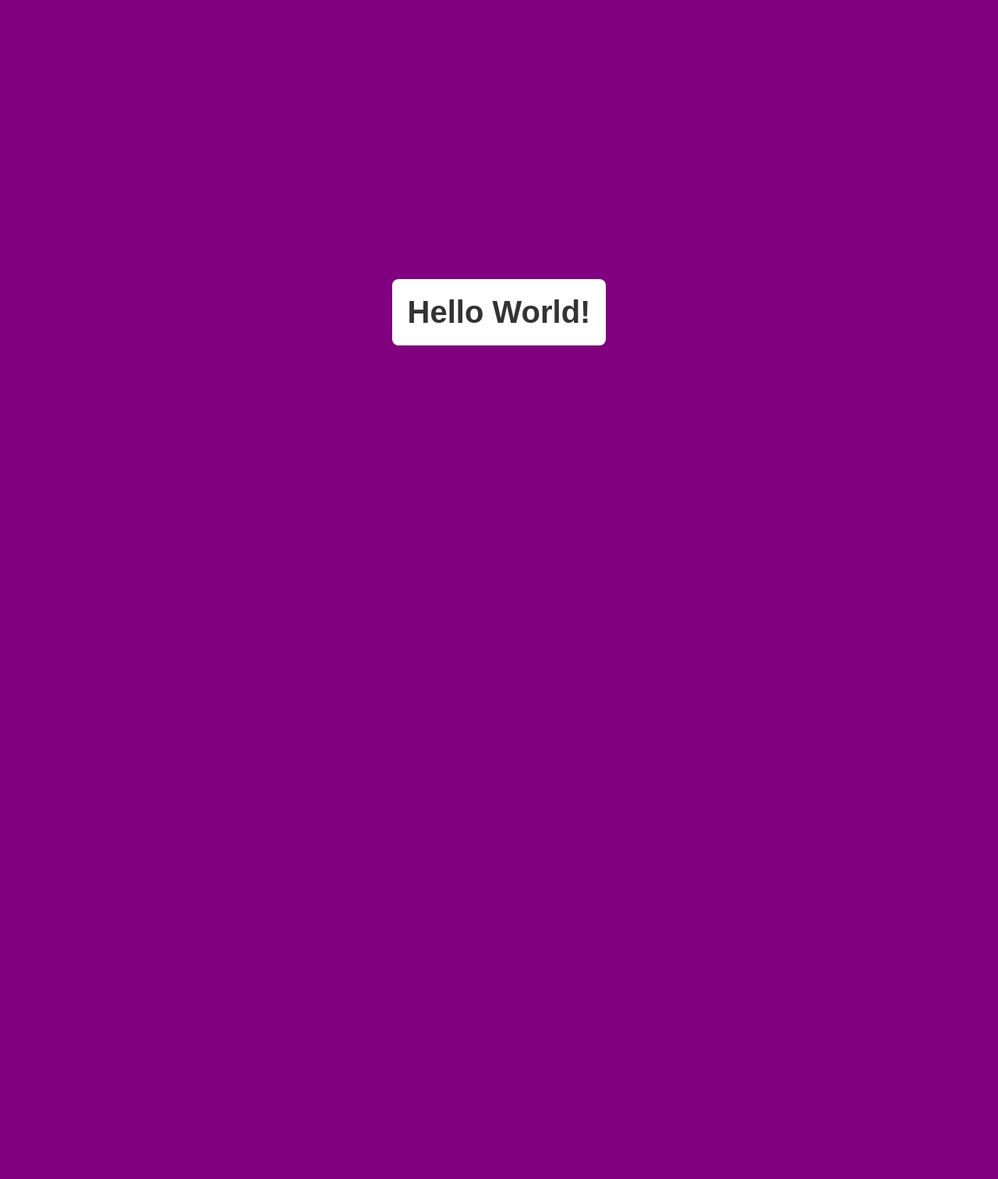
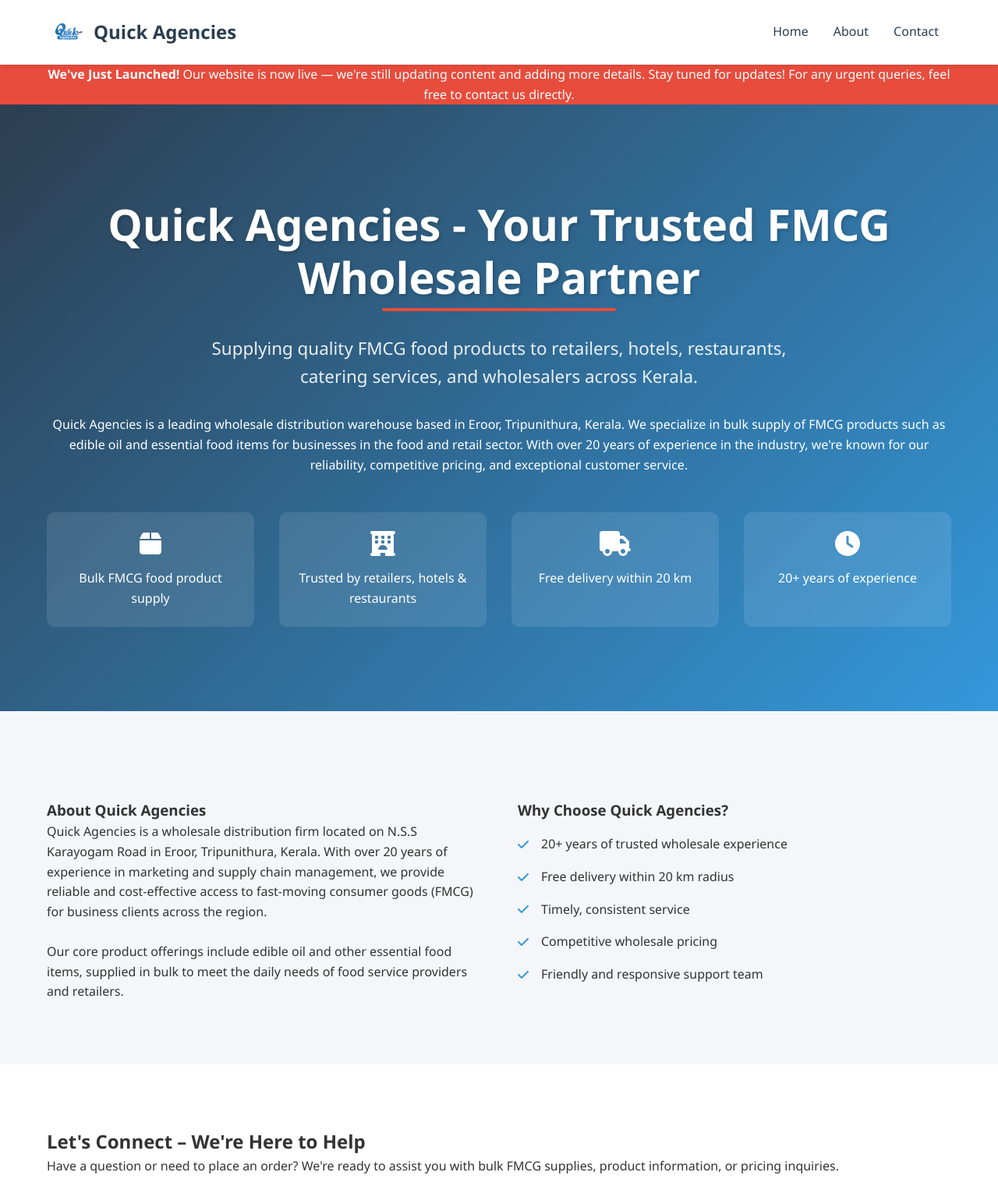
Before and after one commit to thenameisalbin/website, a plain HTML site: page index.html in a window 1280 px wide. Shown: the top 1512 px of the page at 78% size. Before the commit the page ends 800 px from the top, so only its background shows below. Drawn offline with Linux system fonts and the light colour scheme.

Commit message:
New website

```diff
--- a/index.html
+++ b/index.html
@@ -3,38 +3,122 @@
 <head>
     <meta charset="UTF-8">
     <meta name="viewport" content="width=device-width, initial-scale=1.0">
-    <title>Website Title Here</title>
-    <style>
-        body {
-            font-family: sans-serif;
-            background-color: #800080; /* Purple background color */
-            display: flex;
-            justify-content: center;
-            align-items: center;
-            min-height: 100vh;
-            margin: 0;
-            color: white; /* Set default text color to white for better contrast on purple */
-        }
-
-        .container {
-            text-align: center;
-            padding: 20px;
-            background-color: #ffffff;
-            border-radius: 8px;
-            box-shadow: 0 2px 4px rgba(0, 0, 0, 0.1);
-            color: #333; /* Set text color within the container back to dark gray */
-        }
-
-        h1 {
-            color: inherit; /* Inherit text color from the container */
-            font-size: 2.5em;
-            margin: 0;
-        }
-    </style>
+    <link rel="icon" type="image/png" href="./logo.png">
+    <title>Quick Agencies - Your Trusted FMCG Wholesale Partner</title>
+    <link rel="stylesheet" href="style.css">
+    <link rel="stylesheet" href="https://cdnjs.cloudflare.com/ajax/libs/font-awesome/6.0.0/css/all.min.css">
 </head>
 <body>
-    <div class="container">
-        <h1>Hello World!</h1>
+    <div class="beta-banner">
+        <div class="container">
+            <p><strong>We've Just Launched!</strong> Our website is now live — we're still updating content and adding more details. Stay tuned for updates! For any urgent queries, feel free to contact us directly.</p>
+        </div>
     </div>
+
+    <nav id="navbar">
+        <div class="container">
+            <h2 class="logo">
+                <img src="./logo.png" alt="Logo" class="logo-img">
+                Quick Agencies
+            </h2>
+            <div class="nav-toggle" id="navToggle">
+                <span></span>
+                <span></span>
+                <span></span>
+            </div>
+            <ul class="nav-links">
+                <li><a href="#home">Home</a></li>
+                <li><a href="#about">About</a></li>
+                <li><a href="#contact">Contact</a></li>
+            </ul>
+        </div>
+    </nav>
+
+    <section id="home" class="hero">
+        <div class="container">
+            <h1>Quick Agencies - Your Trusted FMCG Wholesale Partner</h1>
+            <p class="subheadline">Supplying quality FMCG food products to retailers, hotels, restaurants, catering services, and wholesalers across Kerala.</p>
+            <p class="intro">Quick Agencies is a leading wholesale distribution warehouse based in Eroor, Tripunithura, Kerala. We specialize in bulk supply of FMCG products such as edible oil and essential food items for businesses in the food and retail sector. With over 20 years of experience in the industry, we're known for our reliability, competitive pricing, and exceptional customer service.</p>
+            <div class="highlights">
+                <div class="highlight-item">
+                    <i class="fas fa-box"></i>
+                    <p>Bulk FMCG food product supply</p>
+                </div>
+                <div class="highlight-item">
+                    <i class="fas fa-hotel"></i>
+                    <p>Trusted by retailers, hotels & restaurants</p>
+                </div>
+                <div class="highlight-item">
+                    <i class="fas fa-truck"></i>
+                    <p>Free delivery within 20 km</p>
+                </div>
+                <div class="highlight-item">
+                    <i class="fas fa-clock"></i>
+                    <p>20+ years of experience</p>
+                </div>
+            </div>
+        </div>
+    </section>
+
+    <section id="about" class="about">
+        <div class="container">
+            <div class="about-content">
+                <div class="about-text">
+                    <h3>About Quick Agencies</h3>
+                    <p>Quick Agencies is a wholesale distribution firm located on N.S.S Karayogam Road in Eroor, Tripunithura, Kerala. With over 20 years of experience in marketing and supply chain management, we provide reliable and cost-effective access to fast-moving consumer goods (FMCG) for business clients across the region.</p>
+                    <br>
+                    <p>Our core product offerings include edible oil and other essential food items, supplied in bulk to meet the daily needs of food service providers and retailers.</p>
+                </div>
+                <div class="why-choose-us">
+                    <h3>Why Choose Quick Agencies?</h3>
+                    <ul>
+                        <li><i class="fas fa-check"></i> 20+ years of trusted wholesale experience</li>
+                        <li><i class="fas fa-check"></i> Free delivery within 20 km radius</li>
+                        <li><i class="fas fa-check"></i> Timely, consistent service</li>
+                        <li><i class="fas fa-check"></i> Competitive wholesale pricing</li>
+                        <li><i class="fas fa-check"></i> Friendly and responsive support team</li>
+                    </ul>
+                </div>
+            </div>
+        </div>
+    </section>
+
+    <section id="contact" class="contact">
+        <div class="container">
+            <h2>Let's Connect – We're Here to Help</h2>
+            <p class="contact-intro">Have a question or need to place an order? We're ready to assist you with bulk FMCG supplies, product information, or pricing inquiries.</p>
+
+            <div class="contact-info">
+                <div class="info-item">
+                    <i class="fas fa-map-marker-alt"></i>
+                    <h3>Address</h3>
+                    <p>Quick Agencies<br>N.S.S Karayogam Road<br>Eroor, Tripunithura – 682306<br>Kerala, India</p>
+                </div>
+                <div class="info-item">
+                    <i class="fas fa-phone"></i>
+                    <h3>Phone</h3>
+                    <p><a href="tel:+919993098686">+91 99930 98686</a></p>
+                </div>
+                <div class="info-item">
+                    <i class="fas fa-envelope"></i>
+                    <h3>Email</h3>
+                    <p><a href="mailto:contact@quickagencies.com">contact@quickagencies.com</a></p>
+                </div>
+                <div class="info-item">
+                    <i class="fas fa-clock"></i>
+                    <h3>Business Hours</h3>
+                    <p>Monday to Saturday – 9:00 AM to 6:00 PM<br>Closed on Sundays</p>
+                </div>
+            </div>
+        </div>
+    </section>
+
+    <footer>
+        <div class="container">
+            <p>&copy; 2025 Quick Agencies. All rights reserved.</p>
+        </div>
+    </footer>
+
+    <script src="main.js"></script>
 </body>
 </html>
--- /dev/null
+++ b/main.js
@@ -0,0 +1,61 @@
+// Navigation Toggle
+const navToggle = document.getElementById('navToggle');
+const navLinks = document.querySelector('.nav-links');
+
+navToggle.addEventListener('click', () => {
+    navLinks.classList.toggle('active');
+});
+
+// Smooth Scroll for Navigation Links
+document.querySelectorAll('a[href^="#"]').forEach(anchor => {
+    anchor.addEventListener('click', function (e) {
+        e.preventDefault();
+        navLinks.classList.remove('active');
+        document.querySelector(this.getAttribute('href')).scrollTop = 0;
+        document.querySelector(this.getAttribute('href')).scrollIntoView({
+            behavior: 'smooth'
+        });
+    });
+});
+
+// Sticky Navigation
+let lastScroll = 0;
+window.addEventListener('scroll', () => {
+    const navbar = document.getElementById('navbar');
+    const currentScroll = window.pageYOffset;
+
+    if (currentScroll <= 0) {
+        navbar.style.top = "0";
+        return;
+    }
+
+    if (currentScroll > lastScroll && !navLinks.classList.contains('active')) {
+        navbar.style.top = "-80px";
+    } else {
+        navbar.style.top = "0";
+    }
+    lastScroll = currentScroll;
+});
+
+// Animate highlights on scroll
+const highlights = document.querySelectorAll('.highlight-item');
+
+const observerOptions = {
+    threshold: 0.1
+};
+
+const observer = new IntersectionObserver((entries) => {
+    entries.forEach(entry => {
+        if (entry.isIntersecting) {
+            entry.target.style.opacity = '1';
+            entry.target.style.transform = 'translateY(0)';
+        }
+    });
+}, observerOptions);
+
+highlights.forEach(highlight => {
+    highlight.style.opacity = '0';
+    highlight.style.transform = 'translateY(20px)';
+    highlight.style.transition = 'all 0.5s ease-out';
+    observer.observe(highlight);
+});
--- /dev/null
+++ b/style.css
@@ -0,0 +1,322 @@
+:root {
+    --primary-color: #2c3e50;
+    --secondary-color: #3498db;
+    --accent-color: #e74c3c;
+    --text-color: #333;
+    --light-gray: #f5f6fa;
+    --white: #ffffff;
+}
+
+* {
+    margin: 0;
+    padding: 0;
+    box-sizing: border-box;
+}
+
+html {
+    scroll-behavior: smooth;
+}
+
+body {
+    font-family: 'Segoe UI', Tahoma, Geneva, Verdana, sans-serif;
+    line-height: 1.6;
+    color: var(--text-color);
+}
+
+.container {
+    max-width: 1200px;
+    margin: 0 auto;
+    padding: 0 20px;
+}
+
+/* Beta Banner */
+.beta-banner {
+    background-color: var(--accent-color);
+    color: var(--white);
+    /* padding: 4rem 0; */
+    margin-top: 5.2rem;
+    text-align: center;
+}
+
+.beta-banner p {
+    margin: 0;
+    font-size: 1rem;
+}
+
+.beta-banner strong {
+    font-weight: 600;
+}
+
+/* Navigation */
+#navbar {
+    position: fixed;
+    top: 0;
+    width: 100%;
+    background-color: var(--white);
+    box-shadow: 0 2px 5px rgba(0,0,0,0.1);
+    z-index: 1000;
+}
+
+#navbar .container {
+    display: flex;
+    justify-content: space-between;
+    align-items: center;
+    padding: 1rem 20px;
+}
+
+.logo {
+    color: var(--primary-color);
+    font-size: 1.5rem;
+}
+
+.nav-links {
+    display: flex;
+    list-style: none;
+}
+
+.nav-links li a {
+    color: var(--primary-color);
+    text-decoration: none;
+    padding: 0.5rem 1rem;
+    transition: color 0.3s ease;
+}
+
+.nav-links li a:hover {
+    color: var(--secondary-color);
+}
+
+.nav-toggle {
+    display: none;
+    flex-direction: column;
+    cursor: pointer;
+}
+
+.nav-toggle span {
+    width: 25px;
+    height: 3px;
+    background-color: var(--primary-color);
+    margin: 2px 0;
+    transition: 0.3s;
+}
+
+/* Style the logo container */
+.logo {
+    display: flex;
+    align-items: center;
+    color: var(--primary-color);
+    font-size: 1.5rem;
+}
+
+/* Style the image logo */
+.logo-img {
+    width: 50px; /* Adjust the size as needed */
+    height: auto;
+    margin-right: 10px; /* Add some space between the image and the text */
+}
+
+
+
+/* Hero Section */
+.hero {
+    padding: 120px 0 60px;
+    background: linear-gradient(135deg, var(--primary-color) 0%, var(--secondary-color) 100%);
+    color: var(--white);
+    text-align: center;
+}
+
+.hero h1 {
+    font-size: 3.5rem;
+    margin-bottom: 1.5rem;
+    font-weight: 600;
+    line-height: 1.2;
+    text-shadow: 2px 2px 4px rgba(0, 0, 0, 0.2);
+    padding: 0 20px;
+    position: relative;
+    display: inline-block;
+}
+
+.hero h1::after {
+    content: '';
+    position: absolute;
+    bottom: -10px;
+    left: 50%;
+    transform: translateX(-50%);
+    width: 300px;
+    height: 4px;
+    background-color: var(--accent-color);
+    border-radius: 2px;
+}
+
+.hero .subheadline {
+    font-size: 1.4rem;
+    margin-bottom: 2rem;
+    max-width: 800px;
+    margin-left: auto;
+    margin-top: 1rem;
+    margin-right: auto;
+    opacity: 0.9;
+}
+
+.highlights {
+    display: grid;
+    grid-template-columns: repeat(auto-fit, minmax(250px, 1fr));
+    gap: 2rem;
+    margin: 3rem 0;
+}
+
+.highlight-item {
+    padding: 1.5rem;
+    background: rgba(255, 255, 255, 0.1);
+    border-radius: 10px;
+    transition: transform 0.3s ease;
+}
+
+.highlight-item:hover {
+    transform: translateY(-5px);
+}
+
+.highlight-item i {
+    font-size: 2rem;
+    margin-bottom: 1rem;
+}
+
+/* About Section */
+.about {
+    padding: 80px 0;
+    background-color: var(--light-gray);
+}
+
+.about-content {
+    display: grid;
+    grid-template-columns: 1fr 1fr;
+    gap: 3rem;
+    margin-top: 2rem;
+}
+
+.why-choose-us ul {
+    list-style: none;
+    margin-top: 1rem;
+}
+
+.why-choose-us li {
+    margin: 1rem 0;
+    display: flex;
+    align-items: center;
+}
+
+.why-choose-us li i {
+    color: var(--secondary-color);
+    margin-right: 1rem;
+}
+
+/* Contact Section */
+.contact {
+    padding: 80px 0;
+}
+
+.contact-info {
+    display: grid;
+    grid-template-columns: repeat(auto-fit, minmax(250px, 1fr));
+    gap: 2rem;
+    margin-top: 2rem;
+}
+
+.info-item {
+    text-align: center;
+    padding: 1.5rem;
+    background-color: var(--light-gray);
+    border-radius: 10px;
+}
+
+.info-item i {
+    font-size: 2rem;
+    color: var(--secondary-color);
+    margin-bottom: 1rem;
+}
+
+.info-item a {
+    color: var(--text-color);
+    text-decoration: none;
+}
+
+/* Footer */
+footer {
+    background-color: var(--primary-color);
+    color: var(--white);
+    text-align: center;
+    padding: 1.5rem 0;
+}
+
+/* Responsive Design */
+@media (max-width: 768px) {
+    .nav-toggle {
+        display: flex;
+    }
+
+    .nav-links {
+        display: none;
+        width: 100%;
+        position: absolute;
+        top: 100%;
+        left: 0;
+        background-color: var(--white);
+        padding: 1rem 0;
+        flex-direction: column;
+        text-align: center;
+    }
+
+    .nav-links.active {
+        display: flex;
+    }
+
+    .nav-links li {
+        margin: 0.5rem 0;
+    }
+
+    .about-content {
+        grid-template-columns: 1fr;
+    }
+
+    .hero h1 {
+        font-size: 2.5rem;
+    }
+
+    .hero .subheadline {
+        font-size: 1.2rem;
+    }
+
+    .highlights {
+        grid-template-columns: 1fr;
+    }
+
+    .beta-banner p {
+        font-size: 0.9rem;
+        padding: 0 10px;
+    }
+}
+
+@media (max-width: 480px) {
+    .container {
+        padding: 0 15px;
+    }
+
+    .hero {
+        padding: 100px 0 40px;
+    }
+
+    .hero h1 {
+        font-size: 2rem;
+    }
+
+    .hero .subheadline {
+        font-size: 1.1rem;
+    }
+
+    .contact-info {
+        grid-template-columns: 1fr;
+    }
+
+    .beta-banner p {
+        font-size: 0.8rem;
+    }
+}
```
Also changed, not shown: logo.png (added).
